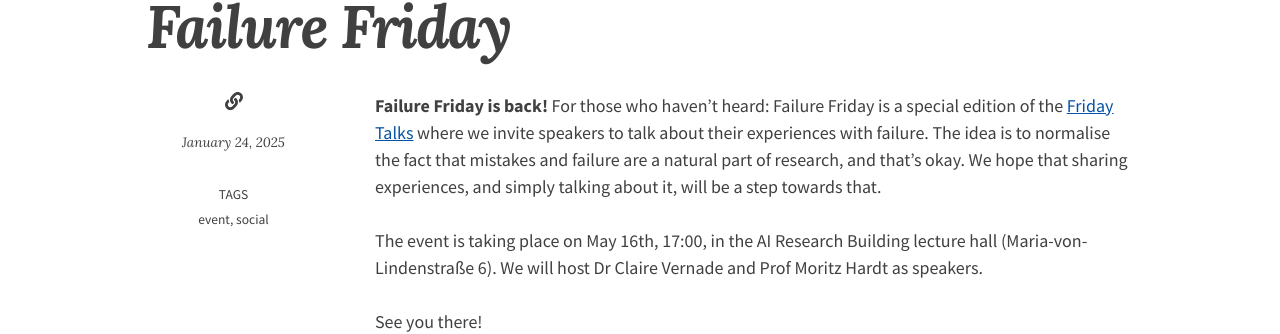
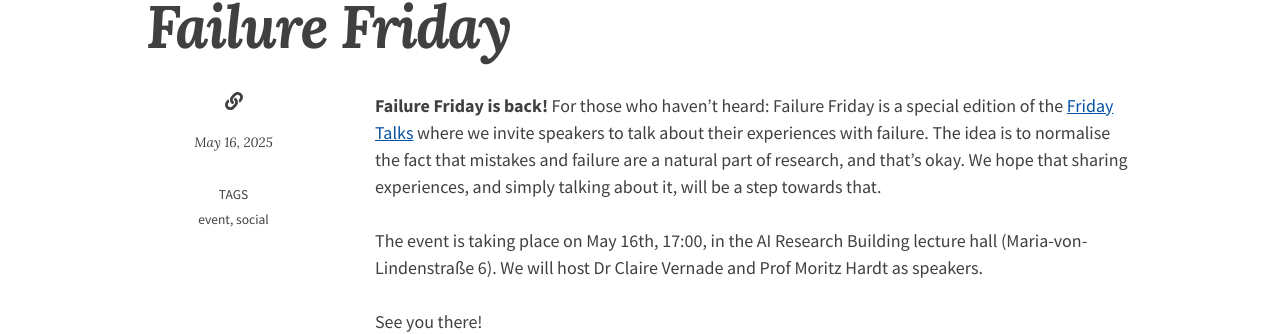
Before and after one commit to tappa-org/tappa-org.github.io, a Jekyll site: the page built from _posts/2025-05-16-failure-friday.md, in a window 1280 px wide. Shown: the part 642-976 px from the top of the page. Built offline with Jekyll 4.4.1, drawn with Linux system fonts in a browser that asks for light colours; nearby versions of some CDN libraries.

Commit message:
update time

```diff
--- a/_posts/2025-05-16-failure-friday.md
+++ b/_posts/2025-05-16-failure-friday.md
@@ -1,7 +1,7 @@
 ---
 layout: post
 title:   "Failure Friday"
-date:   2025-01-24 17:00:00 +0100
+date:   2025-05-16 17:00:00 +0100
 tags:
 - event
 - social
```
